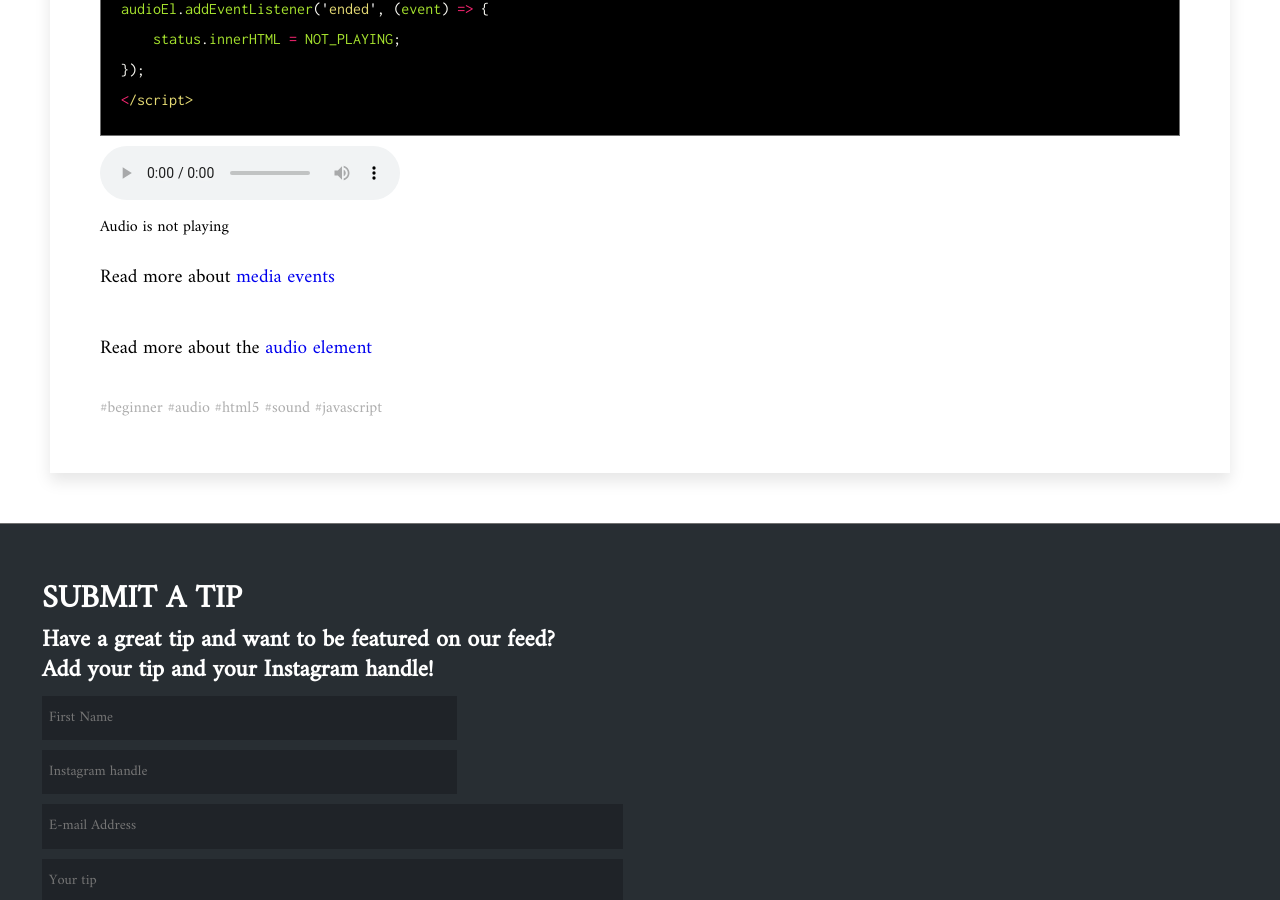
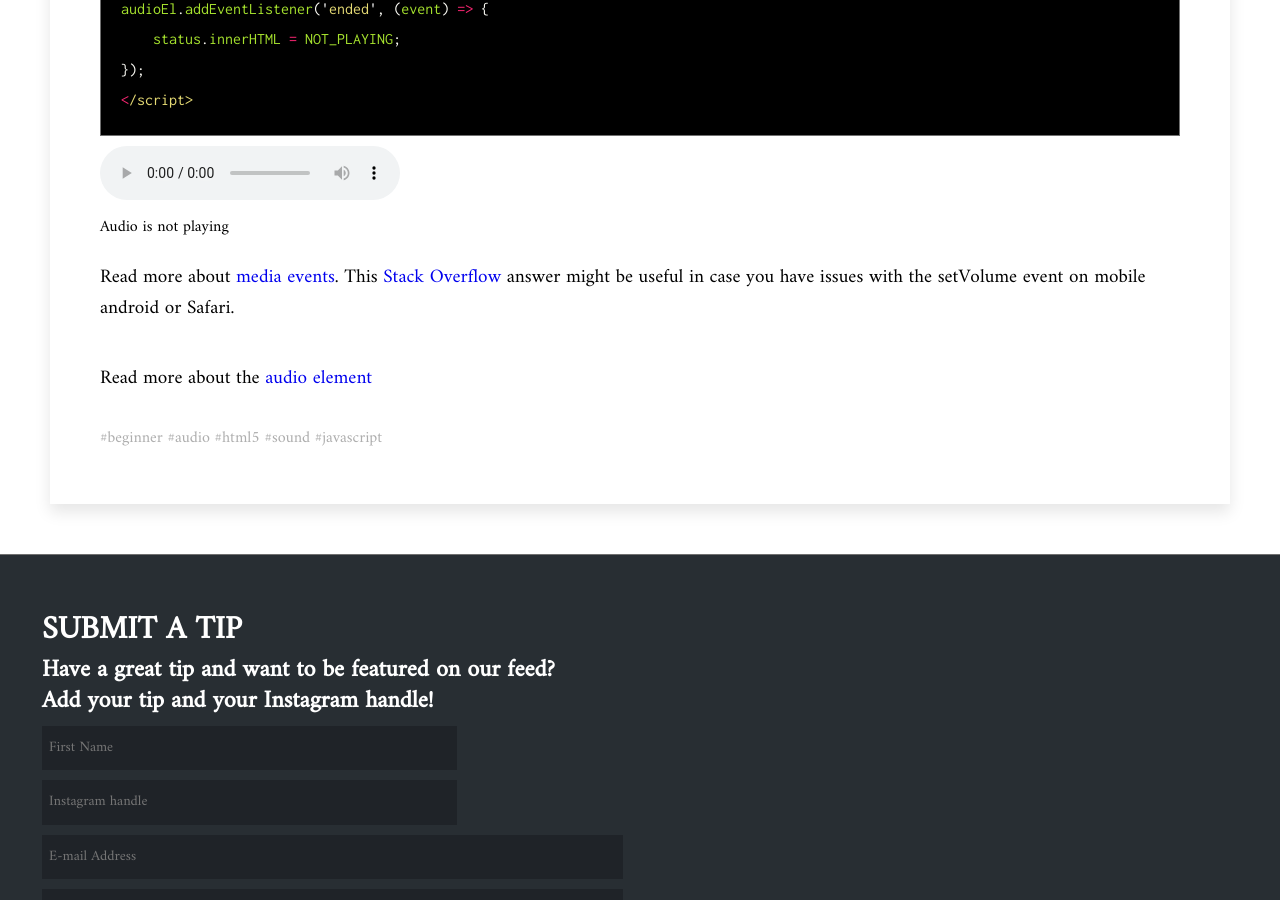
Before and after one commit to dev-diaries/web, a Jekyll site: the page built from _social-posts/audio-element-html5.md, in a window 1280 px wide and 900 px high, scrolled down 1629 px. Built offline with Jekyll 4.4.1, drawn with Linux system fonts in a browser that asks for light colours.

Commit message:
add stackoverflow answer

```diff
--- a/_social-posts/audio-element-html5.md
+++ b/_social-posts/audio-element-html5.md
@@ -71,7 +71,10 @@ audioEl.addEventListener('ended', (event) => {
 <span class="js-status">Audio is not playing</span>
 
 {:.post-content}
-Read more about <a href="https://developer.mozilla.org/en-US/docs/Web/Guide/Events/Media_events" target="_blank">media events</a>
+Read more about <a href="https://developer.mozilla.org/en-US/docs/Web/Guide/Events/Media_events" target="_blank">media events</a>.
+This <a href="https://stackoverflow.com/questions/9752983/setvolume-for-html5-audio-doesnt-work-on-mobile-android-or-safari-any-workaro" target="_blank">Stack Overflow</a>
+answer might be useful in case you have issues with the setVolume event on mobile
+android or Safari.
 
 {:.post-content}
 Read more about the <a href="{{page.docs}}" target="_blank">audio element</a>
```
